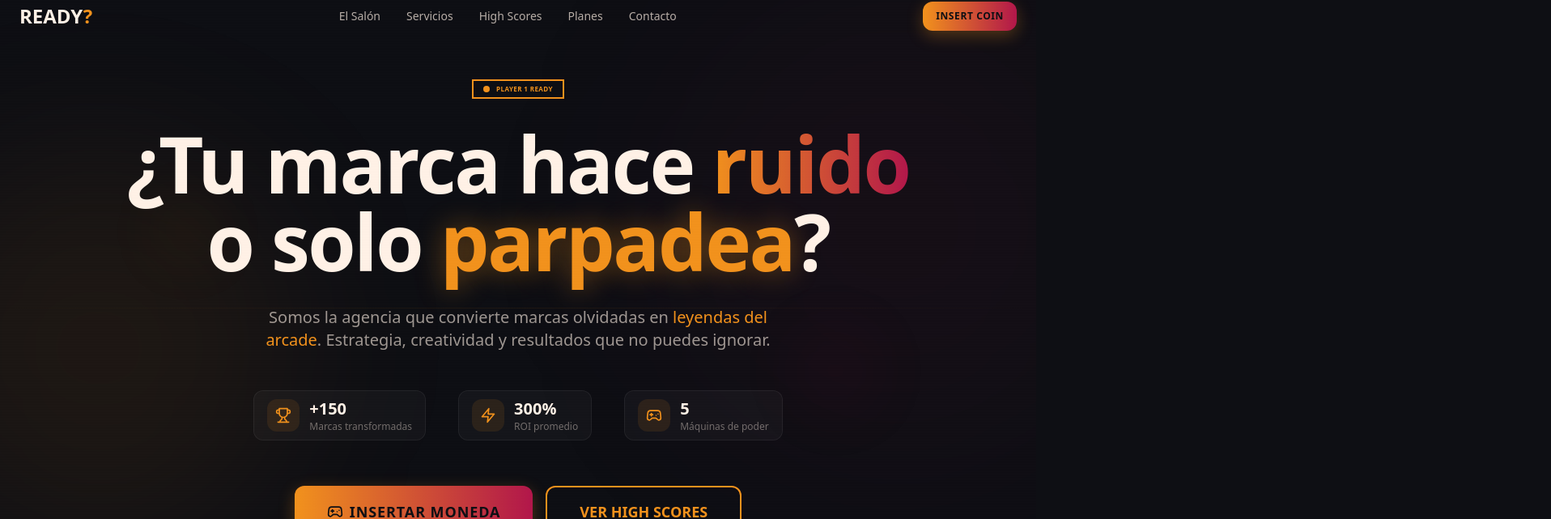
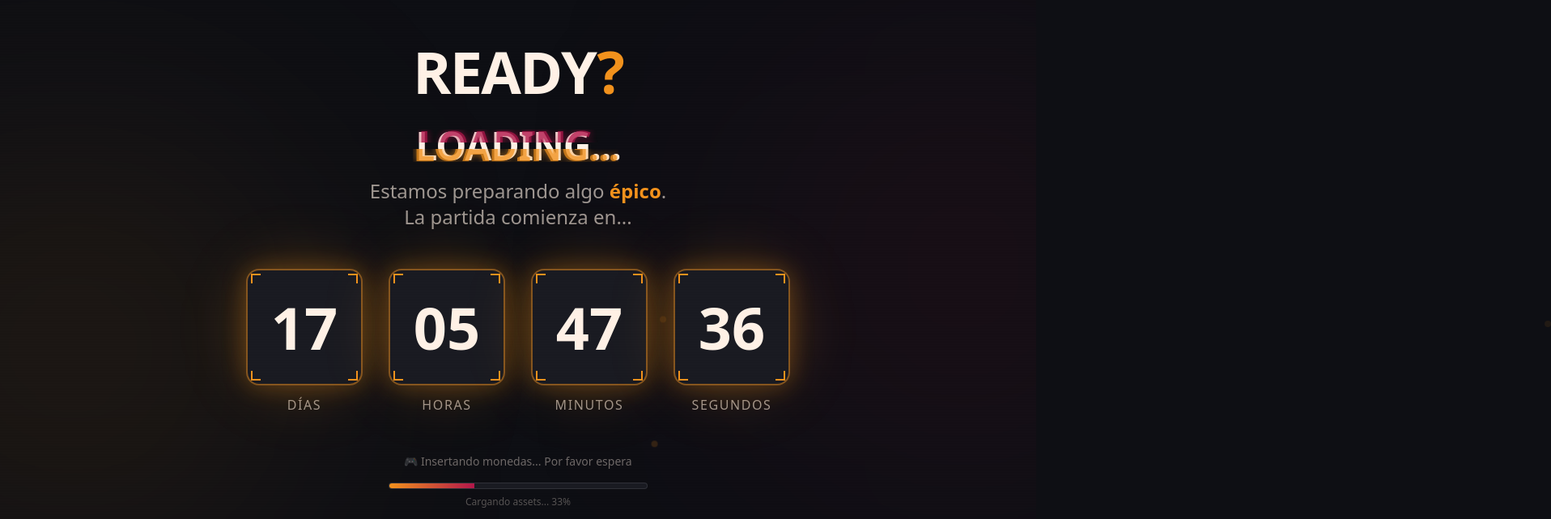
Before and after one commit to rvcuban/ready-landing, a Next.js app: page / in a window 1280 px wide. Shown: the part 20-661 px from the top of the page at 81% size, 1916 px wide, since content can reach past the window. Built offline with nearby package versions, Linux system fonts and the light colour scheme.

Commit message:
🎭 Add prank countdown until Dia de los Inocentes

```diff
--- a/app/page.tsx
+++ b/app/page.tsx
@@ -11,6 +11,7 @@ import {
   Contact,
   Footer
 } from "@/components/sections"
+import { PrankCountdown } from "@/components/prank-countdown"
 
 // Konami Code Easter Egg
 const KONAMI_CODE = [
@@ -79,7 +80,7 @@ export default function Home() {
   }, [])
 
   return (
-    <>
+    <PrankCountdown>
       {/* Konami Easter Egg Overlay */}
       {konamiActivated && (
         <div className="fixed inset-0 z-[100] pointer-events-none flex items-center justify-center">
@@ -125,6 +126,6 @@ export default function Home() {
 
       {/* Footer */}
       <Footer />
-    </>
+    </PrankCountdown>
   )
 }
--- /dev/null
+++ b/components/prank-countdown.tsx
@@ -0,0 +1,254 @@
+"use client"
+
+import { useState, useEffect } from "react"
+import { motion } from "framer-motion"
+
+// 🎭 CONFIGURACIÓN DE LA BROMA
+// Cambia esta fecha para desbloquear la web
+const UNLOCK_DATE = new Date("2025-12-28T00:00:00")
+
+// ¿Activar la broma? Pon false para desactivarla
+const PRANK_ENABLED = true
+
+interface TimeLeft {
+  days: number
+  hours: number
+  minutes: number
+  seconds: number
+}
+
+function calculateTimeLeft(): TimeLeft {
+  const now = new Date()
+  const difference = UNLOCK_DATE.getTime() - now.getTime()
+
+  if (difference <= 0) {
+    return { days: 0, hours: 0, minutes: 0, seconds: 0 }
+  }
+
+  return {
+    days: Math.floor(difference / (1000 * 60 * 60 * 24)),
+    hours: Math.floor((difference / (1000 * 60 * 60)) % 24),
+    minutes: Math.floor((difference / 1000 / 60) % 60),
+    seconds: Math.floor((difference / 1000) % 60),
+  }
+}
+
+function CountdownUnit({ value, label }: { value: number; label: string }) {
+  return (
+    <motion.div
+      initial={{ scale: 0.8, opacity: 0 }}
+      animate={{ scale: 1, opacity: 1 }}
+      className="flex flex-col items-center"
+    >
+      <div className="relative">
+        {/* Glow effect */}
+        <div className="absolute inset-0 bg-ready-orange/30 blur-2xl rounded-full" />
+
+        <motion.div
+          key={value}
+          initial={{ y: -20, opacity: 0 }}
+          animate={{ y: 0, opacity: 1 }}
+          className="relative w-20 h-20 sm:w-28 sm:h-28 md:w-36 md:h-36
+                     bg-ready-black-light border-2 border-ready-orange/50
+                     rounded-2xl flex items-center justify-center
+                     shadow-[0_0_30px_rgba(242,146,29,0.3)]"
+        >
+          {/* Corner decorations */}
+          <div className="absolute top-1 left-1 w-3 h-3 border-t-2 border-l-2 border-ready-orange" />
+          <div className="absolute top-1 right-1 w-3 h-3 border-t-2 border-r-2 border-ready-orange" />
+          <div className="absolute bottom-1 left-1 w-3 h-3 border-b-2 border-l-2 border-ready-orange" />
+          <div className="absolute bottom-1 right-1 w-3 h-3 border-b-2 border-r-2 border-ready-orange" />
+
+          <span className="font-display text-4xl sm:text-5xl md:text-7xl font-bold text-ready-cream">
+            {value.toString().padStart(2, "0")}
+          </span>
+        </motion.div>
+      </div>
+      <span className="mt-3 text-xs sm:text-sm md:text-base text-ready-cream/60 uppercase tracking-widest font-medium">
+        {label}
+      </span>
+    </motion.div>
+  )
+}
+
+export function PrankCountdown({ children }: { children: React.ReactNode }) {
+  const [timeLeft, setTimeLeft] = useState<TimeLeft>(calculateTimeLeft())
+  const [isUnlocked, setIsUnlocked] = useState(false)
+  const [mounted, setMounted] = useState(false)
+
+  useEffect(() => {
+    setMounted(true)
+
+    // Verificar si ya pasó la fecha
+    const checkUnlock = () => {
+      const now = new Date()
+      if (now >= UNLOCK_DATE || !PRANK_ENABLED) {
+        setIsUnlocked(true)
+      }
+    }
+
+    checkUnlock()
+
+    const timer = setInterval(() => {
+      const newTimeLeft = calculateTimeLeft()
+      setTimeLeft(newTimeLeft)
+
+      // Si el contador llegó a 0, desbloquear
+      if (
+        newTimeLeft.days === 0 &&
+        newTimeLeft.hours === 0 &&
+        newTimeLeft.minutes === 0 &&
+        newTimeLeft.seconds === 0
+      ) {
+        setIsUnlocked(true)
+      }
+    }, 1000)
+
+    return () => clearInterval(timer)
+  }, [])
+
+  // Mientras carga, no mostrar nada para evitar flash
+  if (!mounted) {
+    return null
+  }
+
+  // Si está desbloqueado, mostrar la página normal
+  if (isUnlocked) {
+    return <>{children}</>
+  }
+
+  // Mostrar la pantalla de bloqueo con contador
+  return (
+    <div className="min-h-screen bg-ready-black flex flex-col items-center justify-center p-6 overflow-hidden">
+      {/* Background Effects */}
+      <div className="absolute inset-0 overflow-hidden">
+        <div className="absolute top-1/4 -left-40 w-[500px] h-[500px] bg-ready-orange/10 rounded-full blur-[150px]" />
+        <div className="absolute bottom-1/4 -right-40 w-[500px] h-[500px] bg-ready-pink/10 rounded-full blur-[150px]" />
+
+        {/* Scanlines */}
+        <div
+          className="absolute inset-0 opacity-[0.03] pointer-events-none"
+          style={{
+            backgroundImage: "repeating-linear-gradient(0deg, transparent, transparent 2px, rgba(255,255,255,0.03) 2px, rgba(255,255,255,0.03) 4px)",
+          }}
+        />
+      </div>
+
+      {/* Content */}
+      <motion.div
+        initial={{ opacity: 0, y: 30 }}
+        animate={{ opacity: 1, y: 0 }}
+        transition={{ duration: 0.8 }}
+        className="relative z-10 text-center max-w-4xl mx-auto"
+      >
+        {/* Logo */}
+        <motion.div
+          initial={{ scale: 0.8 }}
+          animate={{ scale: 1 }}
+          transition={{ delay: 0.2, type: "spring", stiffness: 200 }}
+          className="mb-8"
+        >
+          <h1 className="font-display text-5xl sm:text-6xl md:text-7xl font-bold text-ready-cream">
+            READY<span className="text-ready-orange">?</span>
+          </h1>
+        </motion.div>
+
+        {/* Glitch Title */}
+        <motion.div
+          initial={{ opacity: 0 }}
+          animate={{ opacity: 1 }}
+          transition={{ delay: 0.4 }}
+          className="mb-4"
+        >
+          <h2 className="glitch-text font-display text-3xl sm:text-4xl md:text-5xl font-bold text-ready-cream"
+              data-text="LOADING...">
+            LOADING...
+          </h2>
+        </motion.div>
+
+        {/* Subtitle */}
+        <motion.p
+          initial={{ opacity: 0 }}
+          animate={{ opacity: 1 }}
+          transition={{ delay: 0.6 }}
+          className="text-ready-cream/60 text-lg sm:text-xl md:text-2xl mb-12 max-w-2xl mx-auto"
+        >
+          Estamos preparando algo <span className="text-ready-orange font-semibold">épico</span>.
+          <br />
+          La partida comienza en...
+        </motion.p>
+
+        {/* Countdown */}
+        <motion.div
+          initial={{ opacity: 0, scale: 0.9 }}
+          animate={{ opacity: 1, scale: 1 }}
+          transition={{ delay: 0.8 }}
+          className="flex flex-wrap justify-center gap-4 sm:gap-6 md:gap-8 mb-12"
+        >
+          <CountdownUnit value={timeLeft.days} label="Días" />
+          <CountdownUnit value={timeLeft.hours} label="Horas" />
+          <CountdownUnit value={timeLeft.minutes} label="Minutos" />
+          <CountdownUnit value={timeLeft.seconds} label="Segundos" />
+        </motion.div>
+
+        {/* Fun Message */}
+        <motion.div
+          initial={{ opacity: 0 }}
+          animate={{ opacity: 1 }}
+          transition={{ delay: 1 }}
+          className="space-y-4"
+        >
+          <p className="text-ready-cream/40 text-sm">
+            🎮 Insertando monedas... Por favor espera
+          </p>
+
+          {/* Fake Progress Bar */}
+          <div className="max-w-xs mx-auto">
+            <div className="h-2 bg-ready-black-light rounded-full overflow-hidden border border-white/10">
+              <motion.div
+                initial={{ width: "0%" }}
+                animate={{ width: "33%" }}
+                transition={{ duration: 2, delay: 1.2 }}
+                className="h-full bg-gradient-to-r from-ready-orange to-ready-pink"
+              />
+            </div>
+            <p className="text-ready-cream/30 text-xs mt-2">
+              Cargando assets... 33%
+            </p>
+          </div>
+        </motion.div>
+
+        {/* Easter Egg - pequeño texto */}
+        <motion.p
+          initial={{ opacity: 0 }}
+          animate={{ opacity: 1 }}
+          transition={{ delay: 2 }}
+          className="mt-16 text-ready-cream/20 text-xs"
+        >
+          🎭 ¿Inocente? Puede que sí, puede que no...
+        </motion.p>
+      </motion.div>
+
+      {/* Floating Particles */}
+      {[...Array(6)].map((_, i) => (
+        <motion.div
+          key={i}
+          className="absolute w-2 h-2 bg-ready-orange/30 rounded-full"
+          initial={{
+            x: Math.random() * (typeof window !== 'undefined' ? window.innerWidth : 1000),
+            y: Math.random() * (typeof window !== 'undefined' ? window.innerHeight : 800),
+          }}
+          animate={{
+            y: [null, -20, 20],
+            opacity: [0.3, 0.8, 0.3],
+          }}
+          transition={{
+            duration: 3 + Math.random() * 2,
+            repeat: Infinity,
+            delay: i * 0.5,
+          }}
+        />
+      ))}
+    </div>
+  )
+}
```
